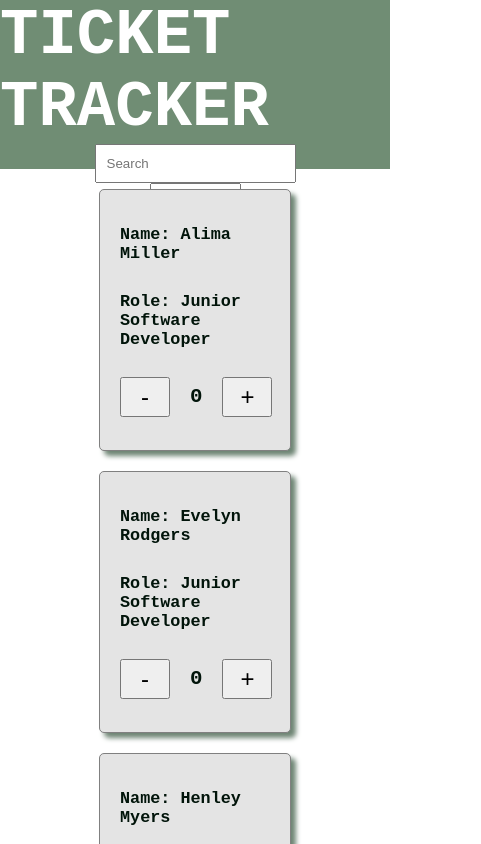
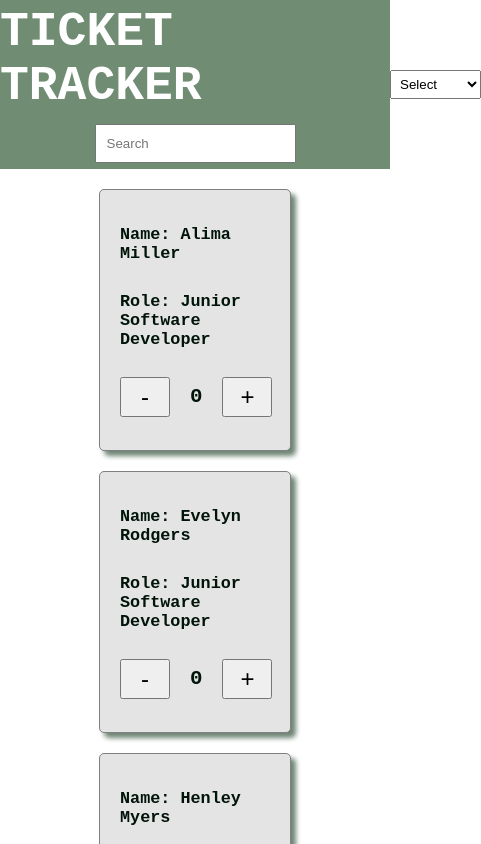
Before and after one commit to BeckyRushton/ticket-tracker, a React (Create React App) app: page / in a window 390 px wide. Shown: the top 844 px of the page, 481 px wide, since content can reach past the window. Built offline with nearby package versions, Linux system fonts and the light colour scheme.

Commit message:
added responsiveness sass

```diff
--- a/src/containers/Header/Header.scss
+++ b/src/containers/Header/Header.scss
@@ -3,9 +3,10 @@
   height: 20vh;
   background-color: rgb(112, 141, 116);
   color: white;
-  font-size: 4rem;
+  font-size: 3rem;
   font-family: monospace;
   display: flex;
+  flex-wrap: wrap;
   flex-direction: column;
   justify-content: space-evenly;
   align-items: center;
@@ -19,3 +20,9 @@
 #dropDown {
   padding: 5px;
 }
+
+@media screen and (min-width: 768px) {
+  .header {
+    font-size: 4rem;
+  }
+}
```
